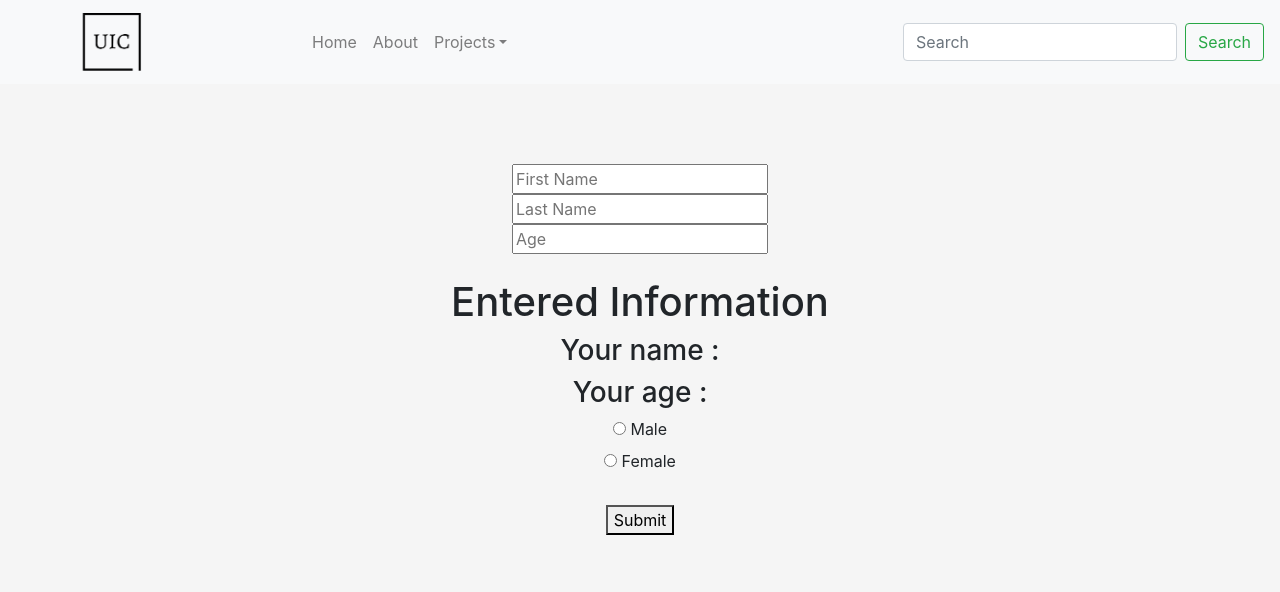
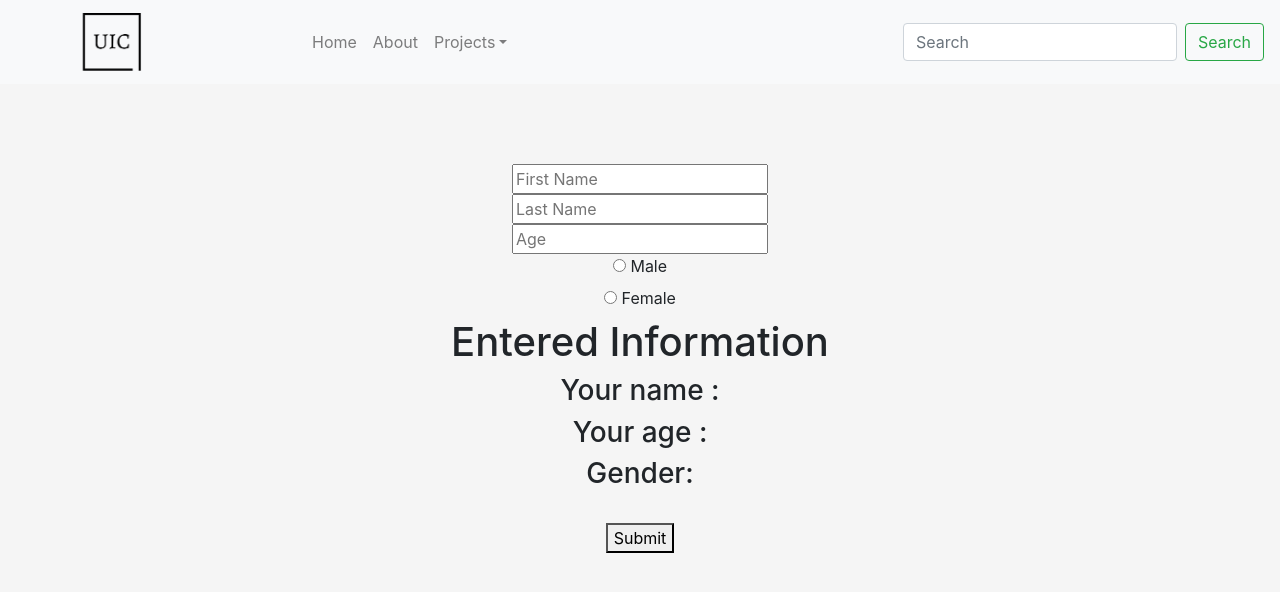
Before and after one commit to Fredrik93/react_tutorial, a React (Create React App) app: page /formspractice in a window 1280 px wide. Shown: the top 592 px of the page. Built offline with nearby package versions, Linux system fonts and the light colour scheme.

Commit message:
handle change on radiobtn

```diff
--- a/src/Components/FormsPractice.js
+++ b/src/Components/FormsPractice.js
@@ -1,4 +1,5 @@
 import React from 'react'
+import { ThemeProvider } from 'react-bootstrap'
 
 class FormsPractice extends React.Component {
     constructor() {
@@ -6,7 +7,8 @@ class FormsPractice extends React.Component {
         this.state = {
             firstName: '',
             lastName: '',
-            age: ''
+            age: '',
+            gender: ''
         }
         this.handleChange = this.handleChange.bind(this)
 
@@ -14,10 +16,7 @@ class FormsPractice extends React.Component {
 
     handleChange(event) {
         const { name, value } = event.target
-        this.setState({
-            [name]: value
-        })
-
+        this.setState({ [name]: value })
     }
 
     render() {
@@ -28,6 +27,22 @@ class FormsPractice extends React.Component {
                     <input placeholder="First Name" name="firstName" onChange={this.handleChange} /> < br />
                     <input placeholder="Last Name" name="lastName" onChange={this.handleChange} />< br />
                     <input placeholder="Age" type="number" name="age" onChange={this.handleChange} />< br />
+                    <label>
+                        <input
+                            type="radio"
+                            name="gender"
+                            value="male"
+                            onChange={this.handleChange}
+                        /> Male</label>
+                    < br />
+                    <label>
+                        <input
+                            type="radio"
+                            name="gender"
+                            value="female"
+                            onChange={this.handleChange}
+                        /> Female</label>
+
                     < br />
                 </form>
 
@@ -36,8 +51,7 @@ class FormsPractice extends React.Component {
                 <div>
                     <h3>Your name : {this.state.firstName} {this.state.lastName}</h3>
                     <h3>Your age : {this.state.age}</h3>
-                    <label>  <input type="radio" name="gender" value="male" /> Male</label> < br />
-                    <label>  <input type="radio" name="gender" value="female" /> Female</label>
+                    <h3>Gender: {this.state.gender}</h3>
                 </div>
                 <br /> <button>Submit</button>
 
```
